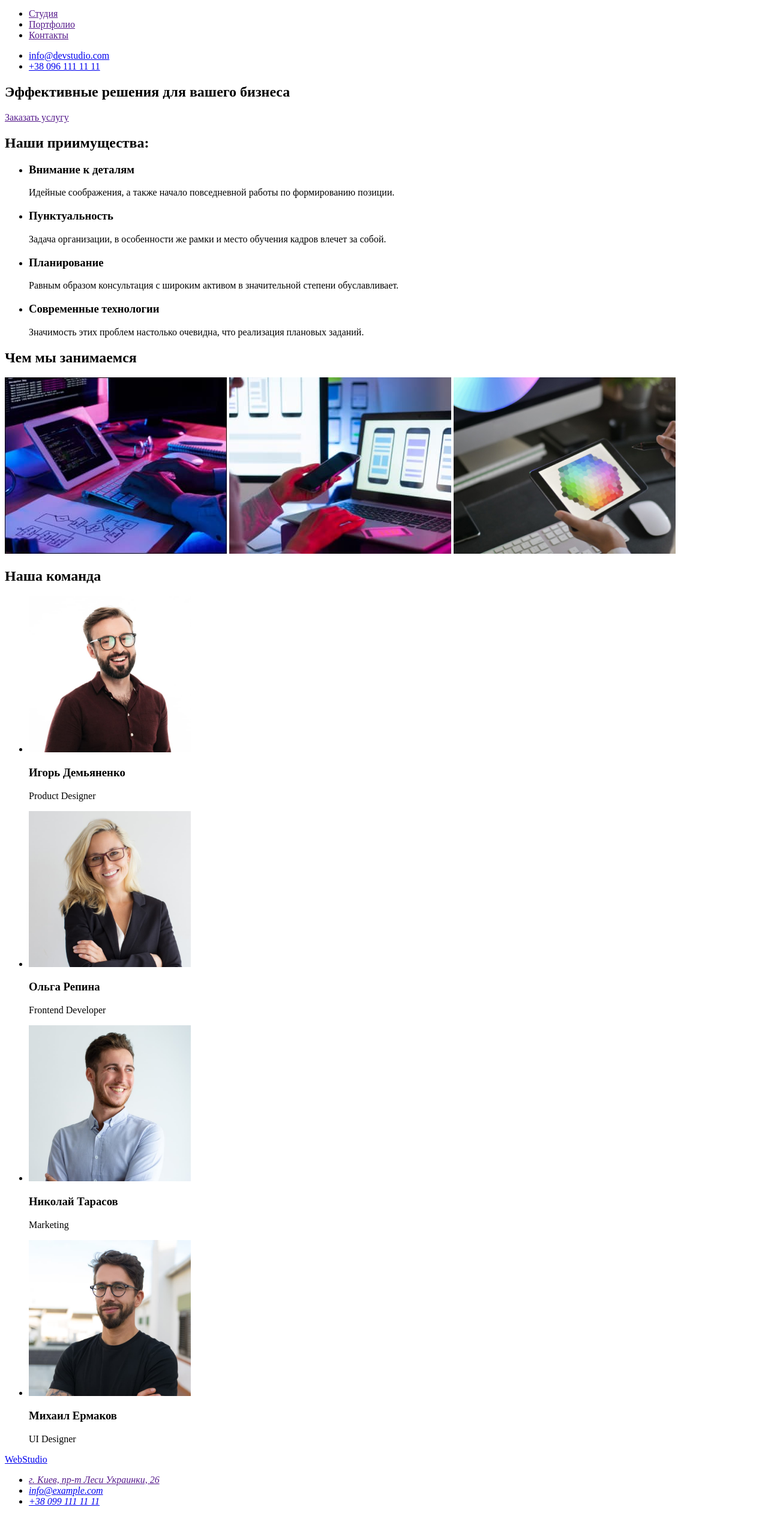
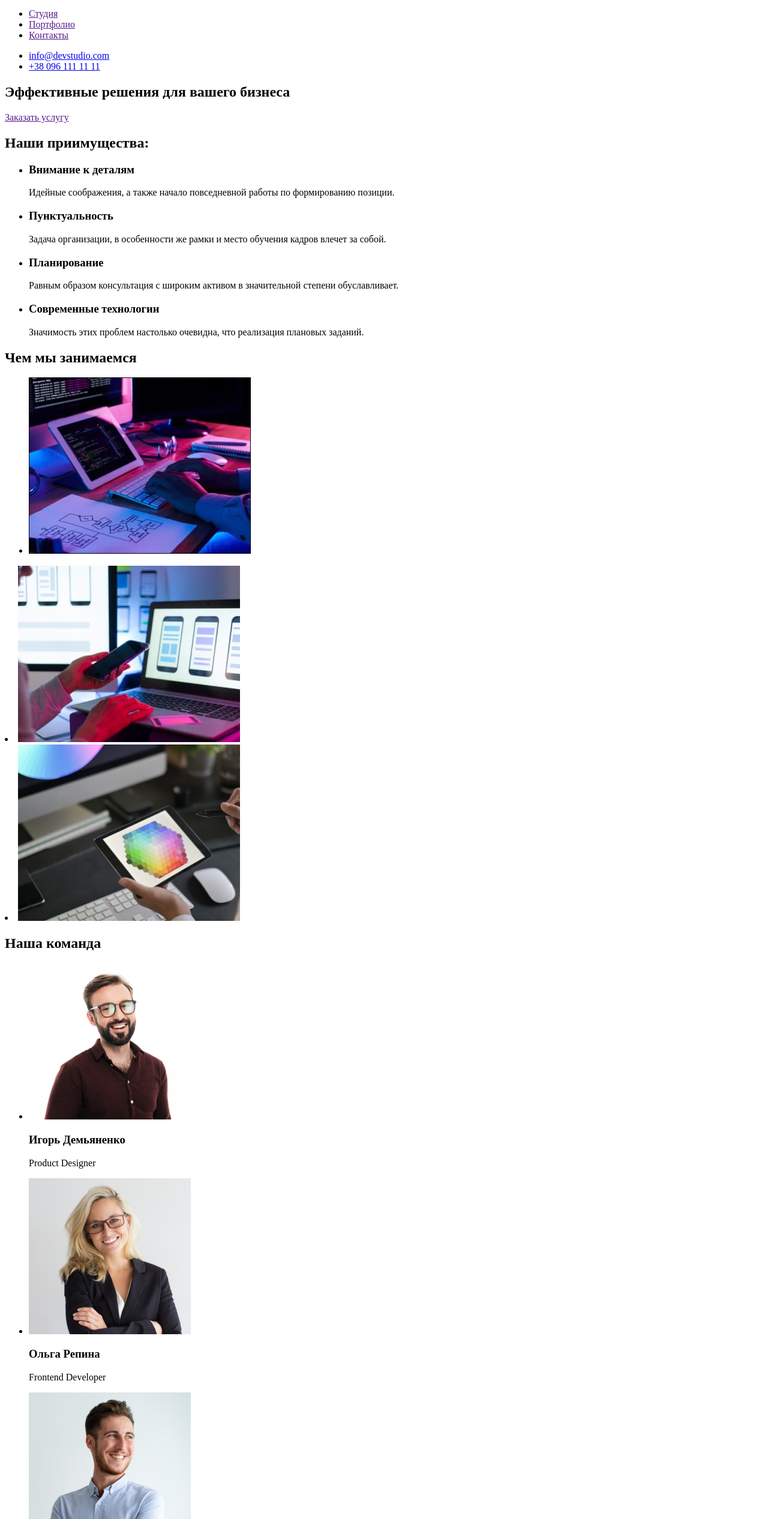
Before and after one commit to MilaTuzova/goit-markup-hw-01, a plain HTML site: page index.html in a window 1280 px wide. Shown: the part 28-2560 px from the top of the page at 60% size. Drawn offline with Linux system fonts and the light colour scheme.

Commit message:
fixed bugs

```diff
--- a/index.html
+++ b/index.html
@@ -2,17 +2,17 @@
 <html lang="ru">
 
 <head>
-    <meta charset="UTF-8">
-    <meta name="viewport" content="width=device-width, initial-scale=1.0">
+    <meta charset="UTF-8" />
+    <meta name="viewport" content="width=device-width, initial-scale=1.0" />
     <title>WebStudio</title>
 </head>
 
 <body>
     <!--Содержание сайта-->
     <header>
-        <a href="./index.html"><span class="logo-color">Web</span>Studio</a>
         <!--Основная навигация сайта-->
         <nav>
+            <a href="./index.html"><span class="logo-color">Web</span>Studio</a>
             <ul>
                 <li><a href="">Студия</a></li>
                 <li><a href="">Портфолио</a></li>
@@ -37,28 +37,44 @@
             <ul>
                 <li>
                     <h3>Внимание к деталям</h3>
-                    <p>Идейные соображения, а также начало повседневной работы по формированию позиции.</p>
+                    <p>
+                        Идейные соображения, а также начало повседневной работы по формированию позиции.
+                    </p>
                 </li>
                 <li>
                     <h3>Пунктуальность</h3>
-                    <p>Задача организации, в особенности же рамки и место обучения кадров влечет за собой.</p>
+                    <p>
+                        Задача организации, в особенности же рамки и место обучения кадров влечет за собой.
+                    </p>
                 </li>
                 <li>
                     <h3>Планирование</h3>
-                    <p>Равным образом консультация с широким активом в значительной степени обуславливает.</p>
+                    <p>
+                        Равным образом консультация с широким активом в значительной степени обуславливает.
+                    </p>
                 </li>
                 <li>
                     <h3>Современные технологии</h3>
-                    <p>Значимость этих проблем настолько очевидна, что реализация плановых заданий.</p>
+                    <p>
+                        Значимость этих проблем настолько очевидна, что реализация плановых заданий.
+                    </p>
                 </li>
             </ul>
         </section>
         <!--Секция чем занимается студия-->
         <section>
             <h2>Чем мы занимаемся</h2>
+            <ul>
+                <li>
                     <img src="./images/keyvoard.jpg" width="370" alt="кисти рук на клавиатуре" />
+                </li>
+            </ul>
+            <li>
                 <img src="./images/phone.jpg" width="370" alt="Телефон в руках" />
+            </li>
+            <li>
                 <img src="./images/laptop.jpg" width="370" alt="Планшет с цветовой диаграммой" />
+            </li>
         </section>
         <!--Секция наша команда-->
         <section>
@@ -92,7 +108,7 @@
         <a href="./index.html"><span class="logo-color">Web</span>Studio</a>
         <address>
         <ul>
-                <li><a href="">г. Киев, пр-т Леси Украинки, 26</a></li>
+          <li><b>г. Киев, пр-т Леси Украинки, 26</b></li>
           <li><a href="mailto:info@example.com.com">info@example.com</a></li>
           <li><a href="tel:+380991111111">+38 099 111 11 11</a></li>
         </ul>
```
Also changed, not shown: 1 other file. Lines whose indentation alone changed are shown as unchanged.
